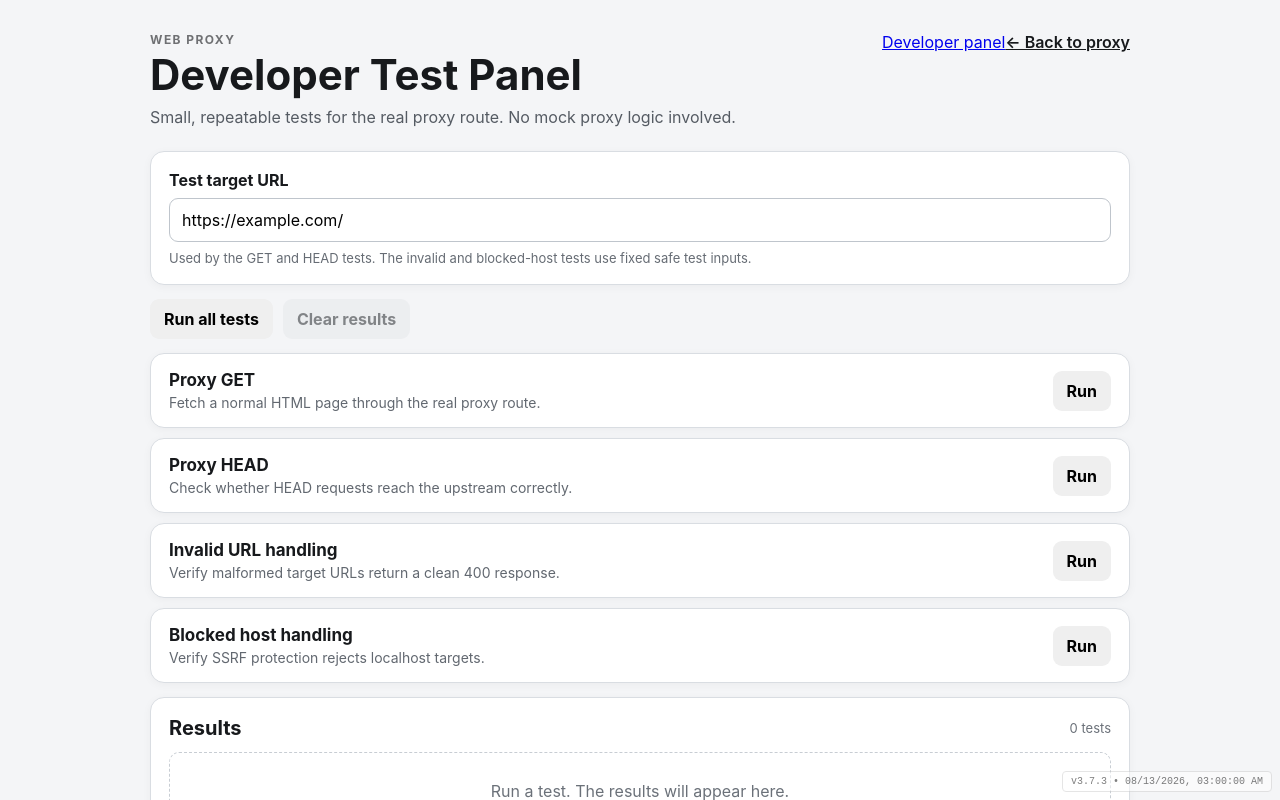
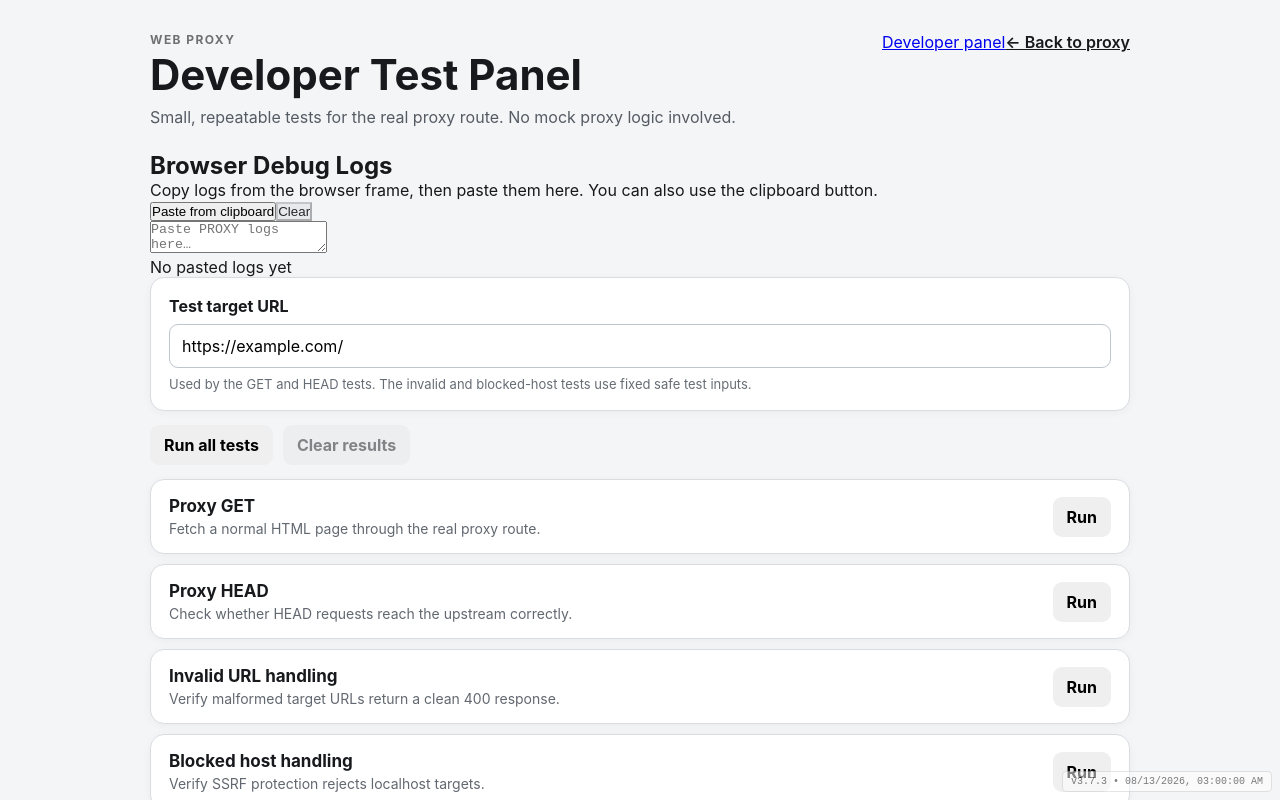
Before and after one commit to skyesimyikheng225183student-crypto/Web-proxy, a Next.js app: page /dev in a window 1280 px wide. Shown: the top 800 px of the page. Built offline with nearby package versions, Linux system fonts and the light colour scheme; no server answers.

Commit message:
Add dev log paste area and optional password gate

```diff
--- a/app/dev/page.tsx
+++ b/app/dev/page.tsx
@@ -1,6 +1,6 @@
 'use client';
 
-import { useMemo, useState } from 'react';
+import { useEffect, useMemo, useState } from 'react';
 import styles from './page.module.css';
 
 type TestResult = {
@@ -51,6 +51,26 @@ export default function DevPage() {
   const [target, setTarget] = useState(DEFAULT_URL);
   const [results, setResults] = useState<TestResult[]>([]);
   const [running, setRunning] = useState<string | null>(null);
+  const [pastedLogs, setPastedLogs] = useState('');
+  const [passwordRequired, setPasswordRequired] = useState(false);
+  const [authenticated, setAuthenticated] = useState(false);
+  const [password, setPassword] = useState('');
+  const [authError, setAuthError] = useState('');
+  const [checkingAuth, setCheckingAuth] = useState(true);
+
+  useEffect(() => {
+    fetch('/api/dev-auth', { cache: 'no-store' })
+      .then(async response => {
+        const data = await response.json();
+        setPasswordRequired(Boolean(data.configured));
+        setAuthenticated(Boolean(data.authenticated) || !data.configured);
+      })
+      .catch(() => {
+        setAuthenticated(true);
+        setPasswordRequired(false);
+      })
+      .finally(() => setCheckingAuth(false));
+  }, []);
 
   const tests = useMemo(() => [
     { id: 'get', name: 'Proxy GET', description: 'Fetch a normal HTML page through the real proxy route.', run: () => runProxyTest('Proxy GET', target, 'GET') },
@@ -74,6 +94,65 @@ export default function DevPage() {
     setRunning(null);
   };
 
+  const unlock = async () => {
+    setAuthError('');
+    try {
+      const response = await fetch('/api/dev-auth', {
+        method: 'POST',
+        headers: { 'content-type': 'application/json' },
+        body: JSON.stringify({ password }),
+      });
+      if (!response.ok) {
+        setAuthError('Incorrect password.');
+        return;
+      }
+      setAuthenticated(true);
+      setPassword('');
+    } catch {
+      setAuthError('Could not contact the dev-panel auth endpoint.');
+    }
+  };
+
+  const pasteLogs = async () => {
+    try {
+      const text = await navigator.clipboard.readText();
+      setPastedLogs(text);
+    } catch {
+      setAuthError('Clipboard paste was blocked. Tap the log box and paste manually.');
+    }
+  };
+
+  if (checkingAuth) {
+    return <main className={styles.page}><section className={styles.panel}><div className={styles.authBox}>Checking developer panel access…</div></section></main>;
+  }
+
+  if (!authenticated && passwordRequired) {
+    return (
+      <main className={styles.page}>
+        <section className={styles.panel}>
+          <div className={styles.authBox}>
+            <p className={styles.eyebrow}>Web Proxy</p>
+            <h1>Developer Panel</h1>
+            <p>Enter the developer-panel password to continue.</p>
+            <div className={styles.authRow}>
+              <input
+                type="password"
+                value={password}
+                onChange={event => setPassword(event.target.value)}
+                onKeyDown={event => { if (event.key === 'Enter') void unlock(); }}
+                placeholder="Password"
+                autoComplete="current-password"
+              />
+              <button onClick={() => void unlock()}>Unlock</button>
+            </div>
+            {authError && <p className={styles.authError}>{authError}</p>}
+            <a className={styles.homeLink} href="/">← Back to proxy</a>
+          </div>
+        </section>
+      </main>
+    );
+  }
+
   return (
     <main className={styles.page}>
       <section className={styles.panel} aria-labelledby="dev-title">
@@ -88,6 +167,27 @@ export default function DevPage() {
             <a className={styles.homeLink} href="/">← Back to proxy</a>
           </div>
         </div>
+
+        <section className={styles.logImporter} aria-labelledby="log-import-title">
+          <div className={styles.sectionHeader}>
+            <div>
+              <h2 id="log-import-title">Browser Debug Logs</h2>
+              <p>Copy logs from the browser frame, then paste them here. You can also use the clipboard button.</p>
+            </div>
+            <div className={styles.logActions}>
+              <button type="button" onClick={() => void pasteLogs()}>Paste from clipboard</button>
+              <button type="button" className={styles.secondary} onClick={() => setPastedLogs('')} disabled={!pastedLogs}>Clear</button>
+            </div>
+          </div>
+          <textarea
+            value={pastedLogs}
+            onChange={event => setPastedLogs(event.target.value)}
+            placeholder={'Paste PROXY logs here…\n\nExample:\nPROXY CLICK #27 2026-08-13T08:50:28.093Z {"element": {"tag": "button"}}'}
+            spellCheck={false}
+            aria-label="Pasted browser debug logs"
+          />
+          <div className={styles.logMeta}>{pastedLogs ? `${pastedLogs.split(/\r?\n/).length} pasted line${pastedLogs.split(/\r?\n/).length === 1 ? '' : 's'}` : 'No pasted logs yet'}</div>
+        </section>
 
         <div className={styles.targetBox}>
           <label htmlFor="target">Test target URL</label>
```
